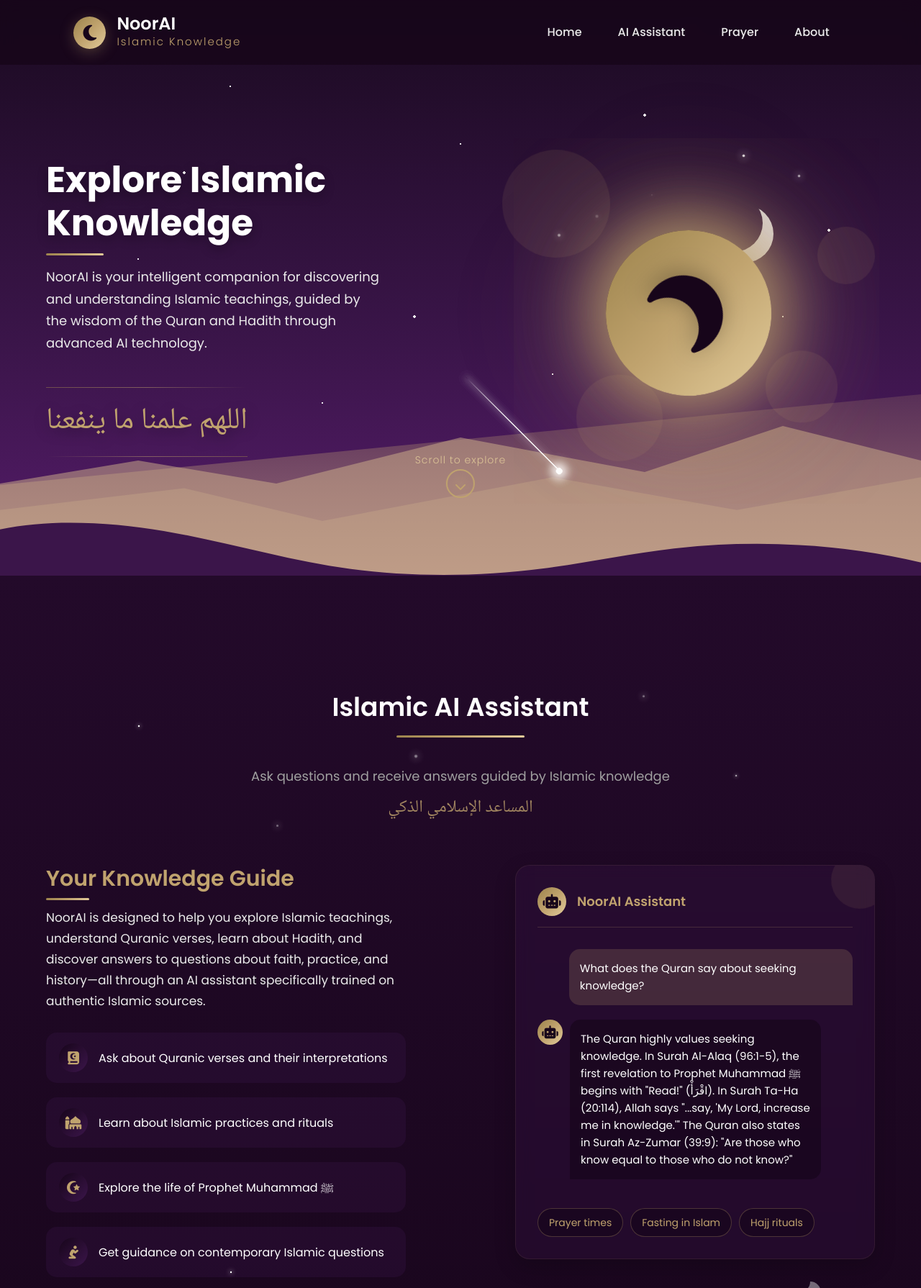
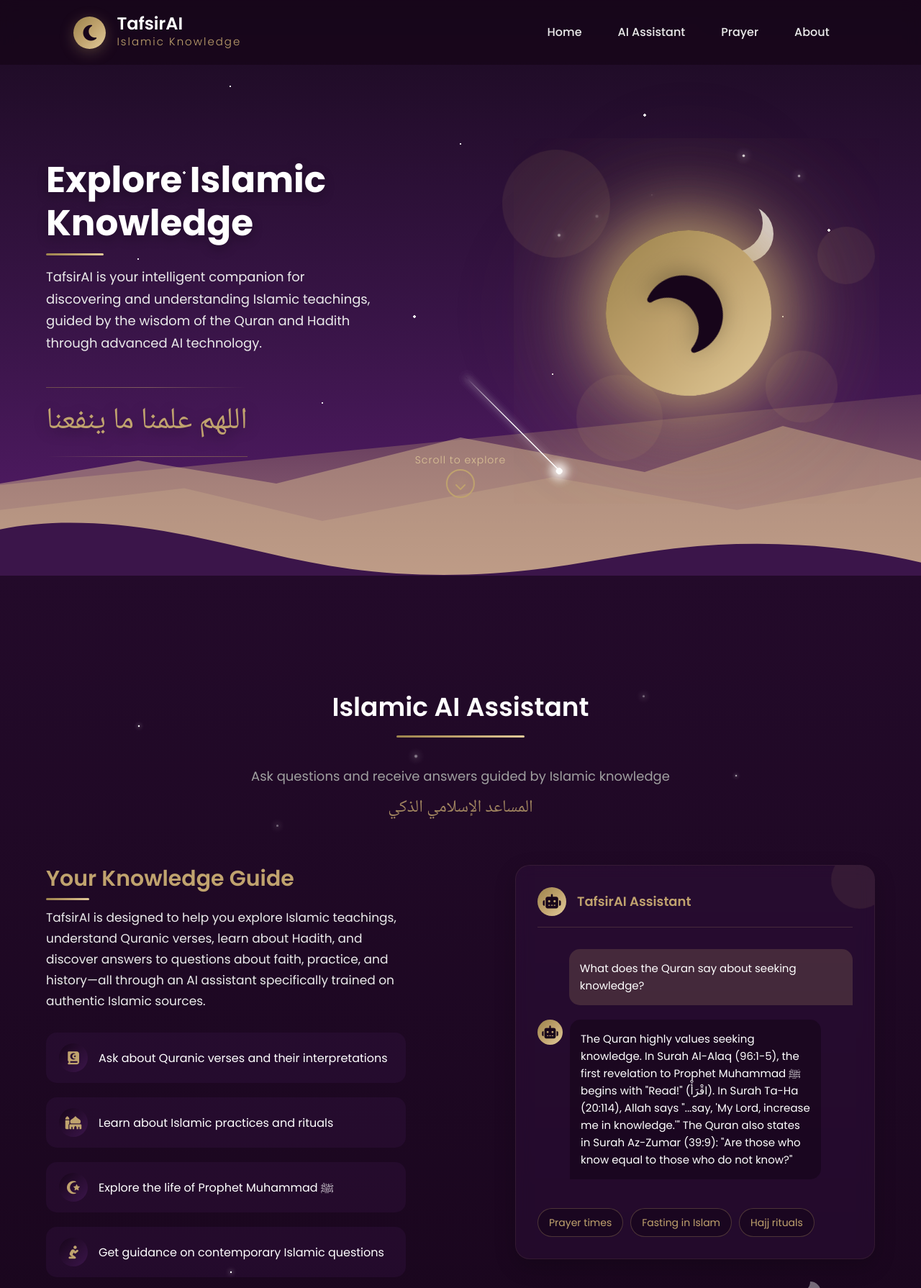
Before and after one commit to GriffinBlackbirdd/thetafsir, a FastAPI app: page / in a window 1280 px wide. Shown: the top 1790 px of the page at 72% size. Run offline with FastAPI, Linux system fonts and the light colour scheme.

Commit message:
Update entire repository with all current files

```diff
--- a/templates/chat.html
+++ b/templates/chat.html
@@ -3,7 +3,7 @@
   <head>
     <meta charset="UTF-8" />
     <meta name="viewport" content="width=device-width, initial-scale=1.0" />
-    <title>NoorAI Chat | Islamic Knowledge Assistant</title>
+    <title>TafsirAI Chat | Islamic Knowledge Assistant</title>
     <link
       rel="stylesheet"
       href="{{ url_for('static', path='/css/styles.css') }}"
@@ -38,7 +38,7 @@
               <i class="fas fa-moon"></i>
             </div>
             <div class="logo-text">
-              <h1>NoorAI</h1>
+              <h1>TafsirAI</h1>
               <span class="tagline">Islamic Knowledge</span>
             </div>
           </div>
@@ -97,7 +97,7 @@
                 </div>
                 <div class="message-content">
                   <p>
-                    Assalamu alaikum! I'm NoorAI, your Islamic knowledge
+                    Assalamu alaikum! I'm TafsirAI, your Islamic knowledge
                     assistant. How can I help you learn about Islam today?
                   </p>
                 </div>
--- a/templates/forgot-password.html
+++ b/templates/forgot-password.html
@@ -3,7 +3,7 @@
   <head>
     <meta charset="UTF-8" />
     <meta name="viewport" content="width=device-width, initial-scale=1.0" />
-    <title>Forgot Password | NoorAI</title>
+    <title>Forgot Password | TafsirAI</title>
     <link
       rel="stylesheet"
       href="{{ url_for('static', path='/css/styles.css') }}"
@@ -38,7 +38,7 @@
                 <i class="fas fa-moon"></i>
               </div>
               <div class="logo-text">
-                <h1>NoorAI</h1>
+                <h1>TafsirAI</h1>
                 <span class="tagline">Islamic Knowledge</span>
               </div>
             </div>
--- a/templates/index.html
+++ b/templates/index.html
@@ -3,7 +3,7 @@
   <head>
     <meta charset="UTF-8" />
     <meta name="viewport" content="width=device-width, initial-scale=1.0" />
-    <title>NoorAI | Your Islamic Knowledge Companion</title>
+    <title>TafsirAI | Your Islamic Knowledge Companion</title>
     <link
       href="{{ url_for('static', path='css/styles.css') }}"
       rel="stylesheet"
@@ -338,7 +338,7 @@
               <i class="fas fa-moon"></i>
             </div>
             <div class="logo-text">
-              <h1>NoorAI</h1>
+              <h1>TafsirAI</h1>
               <span class="tagline">Islamic Knowledge</span>
             </div>
           </div>
@@ -370,7 +370,7 @@
           <div class="hero-content">
             <h1 class="hero-title">Explore Islamic Knowledge</h1>
             <p class="hero-subtitle">
-              NoorAI is your intelligent companion for discovering and
+              TafsirAI is your intelligent companion for discovering and
               understanding Islamic teachings, guided by the wisdom of the Quran
               and Hadith through advanced AI technology.
             </p>
@@ -436,7 +436,7 @@
             <div class="ai-info">
               <h3>Your Knowledge Guide</h3>
               <p>
-                NoorAI is designed to help you explore Islamic teachings,
+                TafsirAI is designed to help you explore Islamic teachings,
                 understand Quranic verses, learn about Hadith, and discover
                 answers to questions about faith, practice, and history—all
                 through an AI assistant specifically trained on authentic
@@ -479,7 +479,7 @@
                   <div class="chat-avatar">
                     <i class="fas fa-robot"></i>
                   </div>
-                  <div class="chat-title">NoorAI Assistant</div>
+                  <div class="chat-title">TafsirAI Assistant</div>
                 </div>
 
                 <div class="chat-messages">
@@ -607,7 +607,7 @@
         <div class="section-container">
           <div class="section-header">
             <div class="section-title-container">
-              <h2>About NoorAI</h2>
+              <h2>About TafsirAI</h2>
               <div class="decorative-line"></div>
             </div>
             <p class="section-subtitle">
@@ -619,7 +619,7 @@
           <div class="about-content">
             <div class="about-text">
               <p>
-                NoorAI is designed to make Islamic knowledge accessible to
+                TafsirAI is designed to make Islamic knowledge accessible to
                 everyone through advanced artificial intelligence trained on
                 authenticated Islamic sources, including the Quran, Hadith
                 collections, and scholarly works.
@@ -640,7 +640,7 @@
               <p>
                 Our mission is to provide accurate, nuanced answers to your
                 questions about Islam, helping both Muslims and those interested
-                in Islam to explore the faith with confidence. NoorAI combines
+                in Islam to explore the faith with confidence. TafsirAI combines
                 the timeless wisdom of Islamic teachings with the accessibility
                 of modern technology.
               </p>
@@ -689,7 +689,7 @@
                 <i class="fas fa-moon"></i>
               </div>
               <div class="logo-text">
-                <h2>NoorAI</h2>
+                <h2>TafsirAI</h2>
                 <span class="arabic-footer">نور</span>
               </div>
             </div>
@@ -724,7 +724,7 @@
 
           <div class="footer-bottom">
             <p>
-              &copy; <span id="year">2025</span> NoorAI. All rights reserved.
+              &copy; <span id="year">2025</span> TafsirAI. All rights reserved.
             </p>
           </div>
         </div>
--- a/templates/login.html
+++ b/templates/login.html
@@ -3,7 +3,7 @@
   <head>
     <meta charset="UTF-8" />
     <meta name="viewport" content="width=device-width, initial-scale=1.0" />
-    <title>Login | NoorAI</title>
+    <title>Login | TafsirAI</title>
     <link
       rel="stylesheet"
       href="{{ url_for('static', path='/css/styles.css') }}"
@@ -38,7 +38,7 @@
                 <i class="fas fa-moon"></i>
               </div>
               <div class="logo-text">
-                <h1>NoorAI</h1>
+                <h1>TafsirAI</h1>
                 <span class="tagline">Islamic Knowledge</span>
               </div>
             </div>
--- a/templates/register.html
+++ b/templates/register.html
@@ -3,7 +3,7 @@
   <head>
     <meta charset="UTF-8" />
     <meta name="viewport" content="width=device-width, initial-scale=1.0" />
-    <title>Register | NoorAI</title>
+    <title>Register | TafsirAI</title>
     <link
       rel="stylesheet"
       href="{{ url_for('static', path='/css/styles.css') }}"
@@ -38,7 +38,7 @@
                 <i class="fas fa-moon"></i>
               </div>
               <div class="logo-text">
-                <h1>NoorAI</h1>
+                <h1>TafsirAI</h1>
                 <span class="tagline">Islamic Knowledge</span>
               </div>
             </div>
--- a/templates/reset-password.html
+++ b/templates/reset-password.html
@@ -3,7 +3,7 @@
   <head>
     <meta charset="UTF-8" />
     <meta name="viewport" content="width=device-width, initial-scale=1.0" />
-    <title>Reset Password | NoorAI</title>
+    <title>Reset Password | TafsirAI</title>
     <link
       rel="stylesheet"
       href="{{ url_for('static', path='/css/styles.css') }}"
@@ -38,7 +38,7 @@
                 <i class="fas fa-moon"></i>
               </div>
               <div class="logo-text">
-                <h1>NoorAI</h1>
+                <h1>TafsirAI</h1>
                 <span class="tagline">Islamic Knowledge</span>
               </div>
             </div>
```
Also changed, not shown: requirements.txt (+248 -248 lines).
